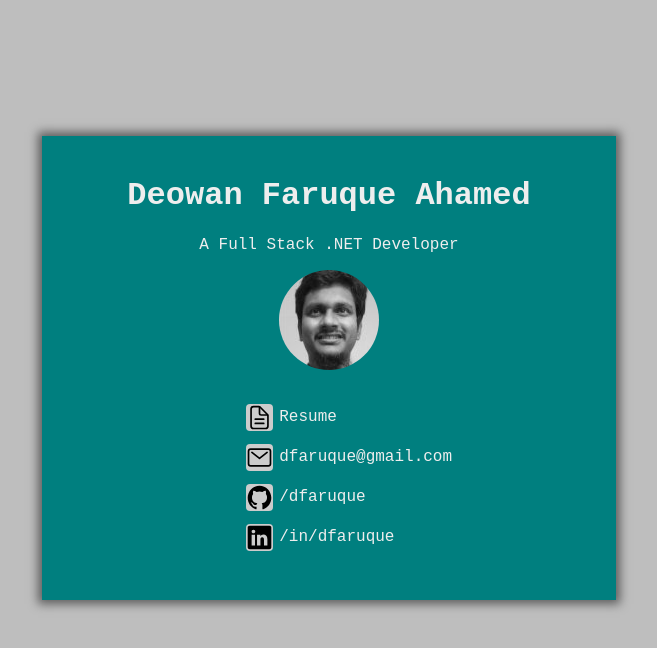
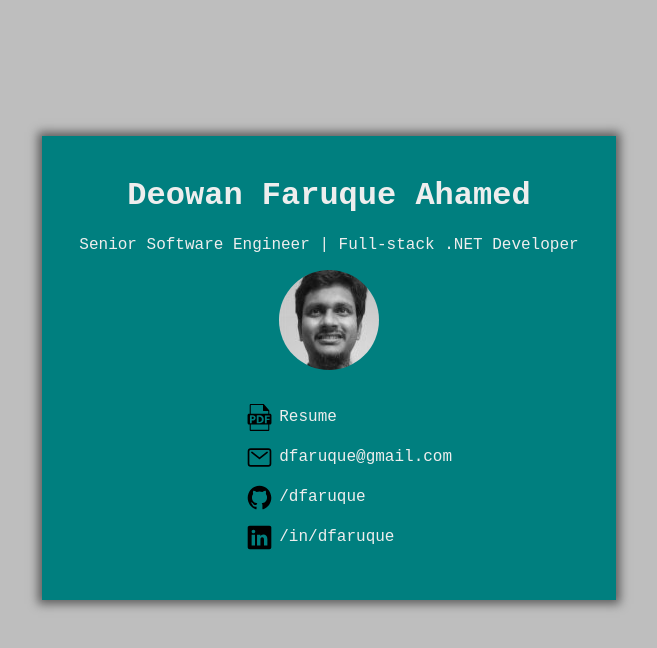
Before and after one commit to dfaruque/dfaruque.github.io, a plain HTML site: page index.html in a window 1280 px wide. Shown: the whole page, without its empty margins (311-968 px from the left). Drawn offline with Linux system fonts and the light colour scheme.

Commit message:
added resume.pdf file as asset

```diff
--- a/index.css
+++ b/index.css
@@ -57,7 +57,7 @@ footer {
 
 .footer-social-logo {
     width: 20pt;
-    background-color: #ccc;
+    /* background-color: #ccc; */
     border-radius: 3pt;
     margin-right: 5pt;
 }
--- a/index.html
+++ b/index.html
@@ -4,9 +4,9 @@
 <head>
   <meta charset="UTF-8" />
   <meta name="viewport" content="width=device-width, initial-scale=1.0" />
-  <link rel="shortcut icon" type="image/png" href="./images/favicon.png" />
+  <link rel="shortcut icon" type="image/png" href="./assets/favicon.png" />
   <title>
-    Deowan Faruque Ahamed | A Full Stack .NET Developer based in Dhaka, Bangladesh.
+    Deowan Faruque Ahamed | Senior Software Engineer | Full-stack .NET Developer
   </title>
 
   <meta name="keywords" content="dfaruque, .net, serenity" />
@@ -18,8 +18,8 @@
     <div class="main-card">
       <header>
         <h1>Deowan Faruque Ahamed</h1>
-        <p>A Full Stack .NET Developer</p>
-        <img src="./images/dfaruque.jpg" alt="Photo of Deowan Faruque Ahamed" class="profile-photo" />
+        <p>Senior Software Engineer | Full-stack .NET Developer</p>
+        <img src="./assets/dfaruque.jpg" alt="Photo of Deowan Faruque Ahamed" class="profile-photo" />
       </header>
 
       <main role="main">
@@ -30,25 +30,30 @@
 
       <footer class="footer">
         <ul class="footer-social-links">
+          <!-- <li>
+            <a href="https://dfaruque.github.io/DFACV/" title="Resume of Deowan Faruque Ahamed" target="_blank">
+              <img src="./assets/document-text-outline.svg" alt="Resume" class="footer-social-logo"> <span>Resume</span>
+            </a>
+          </li> -->
           <li>
-            <a href="https://dfaruque.github.io/DFACV/" title="Resume of Deowan Faruque Ahamed" target="_blank">
-              <img src="./images/document-text-outline.svg" alt="Resume" class="footer-social-logo"> <span>Resume</span>
+            <a href="./assets/Deowan Faruque Ahamed - Resume.pdf" download="Deowan Faruque Ahamed - Resume.pdf" title="Download the Resume of Deowan Faruque Ahamed" target="_blank">
+              <img src="./assets/pdf.svg" alt="Downlod Resume.pdf" class="footer-social-logo"> <span>Resume</span>
             </a>
           </li>
           <li>
             <a href="mailto:dfaruque@gmail.com" title="dfaruque@gmail.com" target="_blank">
-              <img src="./images/mail-outline.svg" alt="Email" class="footer-social-logo">
+              <img src="./assets/mail-outline.svg" alt="Email" class="footer-social-logo">
               <span>dfaruque@gmail.com</span>
             </a>
           </li>
           <li>
             <a href="https://github.com/dfaruque/" title="Link to Github Profile" target="_blank">
-              <img src="./images/logo-github.svg" alt="Github" class="footer-social-logo"> <span>/dfaruque</span>
+              <img src="./assets/logo-github.svg" alt="Github" class="footer-social-logo"> <span>/dfaruque</span>
             </a>
           </li>
           <li>
             <a href="https://www.linkedin.com/in/dfaruque/" title="Link to Linkedin Profile" target="_blank">
-              <img src="./images/logo-linkedin.svg" alt="Linkedin" class="footer-social-logo"> <span>/in/dfaruque</span>
+              <img src="./assets/logo-linkedin.svg" alt="Linkedin" class="footer-social-logo"> <span>/in/dfaruque</span>
             </a>
           </li>
         </ul>
```
Also changed, not shown: assets/dfaruque.jpg (renamed from images/dfaruque.jpg), assets/document-text-outline.svg (renamed from images/document-text-outline.svg), assets/email.svg (renamed from images/email.svg), assets/logo-github.svg (renamed from images/logo-github.svg), assets/logo-linkedin.svg (renamed from images/logo-linkedin.svg), assets/mail-outline.svg (renamed from images/mail-outline.svg), assets/pdf.svg (added), 1 other file.
